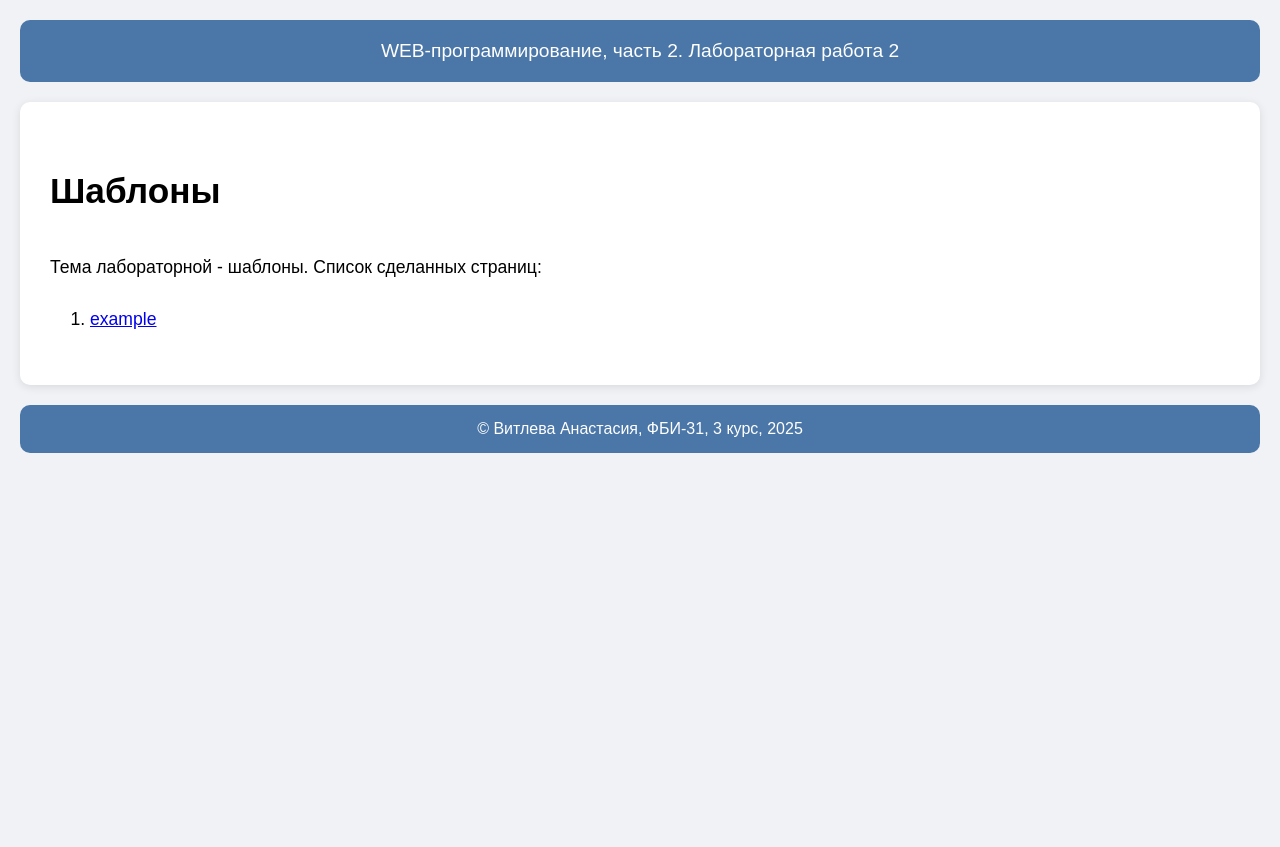
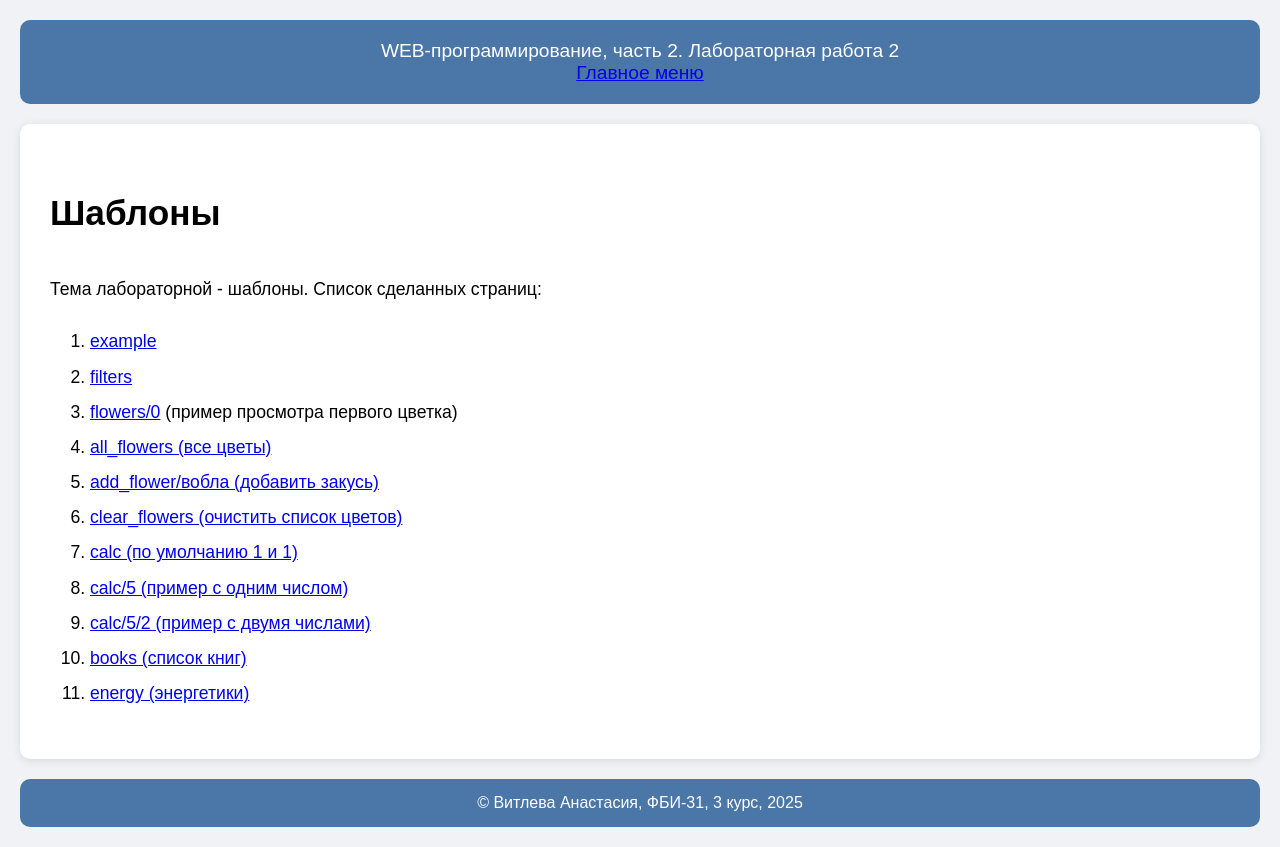
Before and after one commit to vitleva/5_semestr, a Flask app: page /lab2 in a window 1280 px wide. Before the commit the page ends 453 px from the top, so only its background shows below. Run offline with Flask 3, Linux system fonts and the light colour scheme.

Commit message:
Добавление ссылок

```diff
--- a/app.py
+++ b/app.py
@@ -130,7 +130,8 @@ def index():
             <h1>НГТУ, ФБ, WEB-программирование, часть 2. Список лабораторных</h1>
         </header>
         <nav>
-            <a href="/lab1">Первая лабораторная</a>
+            <a href="/lab1">Первая лабораторная</a><br>
+            <a href="/lab2">Вторая лабораторная</a>
         </nav>
         <footer>
             Витлева Анастасия Александровна, ФБИ-31, 3 курс, 2025
--- a/templates/base.html
+++ b/templates/base.html
@@ -8,7 +8,8 @@
 </head>
 <body>
     <header>
-        WEB-программирование, часть 2. {{ self.lab() }}
+        WEB-программирование, часть 2. {{ self.lab() }}<br>
+        <a href="/">Главное меню</a>
     </header>
 
     <main>
--- a/templates/lab2.html
+++ b/templates/lab2.html
@@ -8,8 +8,16 @@
     <h1>Шаблоны</h1>
     <div>Тема лабораторной - шаблоны. Список сделанных страниц:</div>
     <ol>
-        <li>
-            <a href="/lab2/example">example</a>
-        </li>
+        <li><a href="/lab2/example">example</a></li>
+        <li><a href="/lab2/filters">filters</a></li>
+        <li><a href="/lab2/flowers/0">flowers/0</a> (пример просмотра первого цветка)</li>
+        <li><a href="/lab2/all_flowers">all_flowers (все цветы)</a></li>
+        <li><a href="/lab2/add_flower/вобла">add_flower/вобла (добавить закусь)</a></li>
+        <li><a href="/lab2/clear_flowers">clear_flowers (очистить список цветов)</a></li>
+        <li><a href="/lab2/calc/">calc (по умолчанию 1 и 1)</a></li>
+        <li><a href="/lab2/calc/5">calc/5 (пример с одним числом)</a></li>
+        <li><a href="/lab2/calc/5/2">calc/5/2 (пример с двумя числами)</a></li>
+        <li><a href="/lab2/books">books (список книг)</a></li>
+        <li><a href="/lab2/energy">energy (энергетики)</a></li>
     </ol>
 {% endblock %}
```
